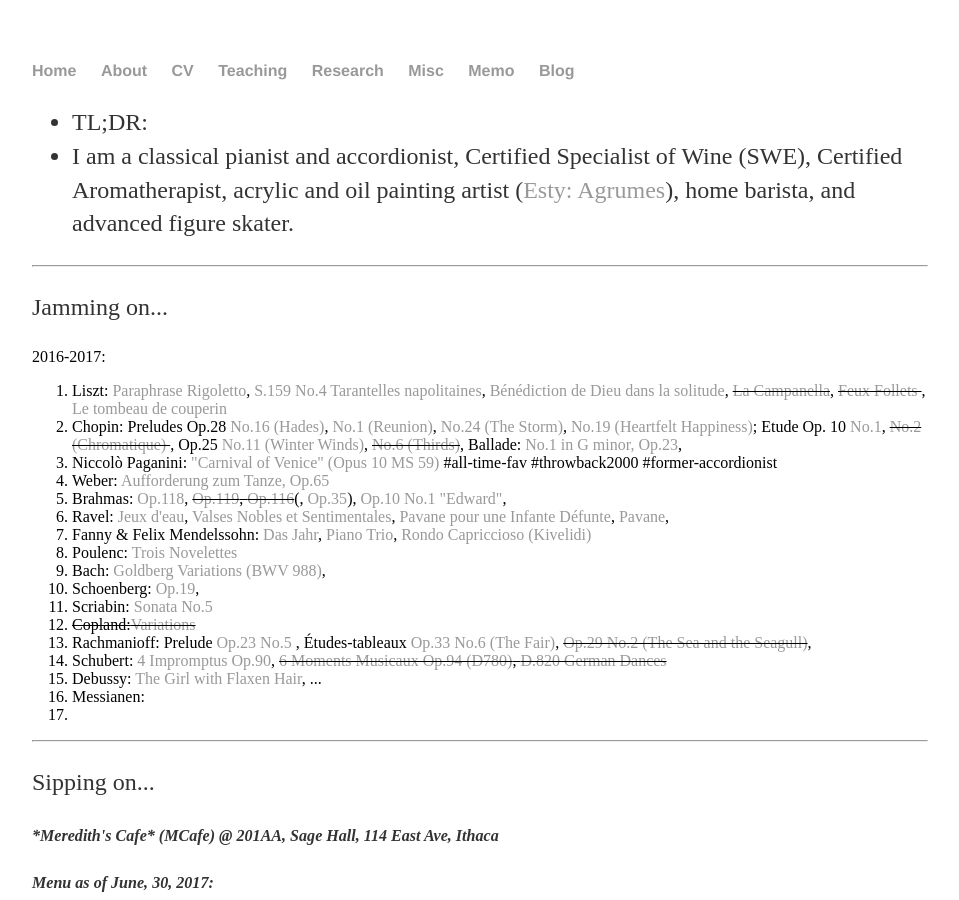
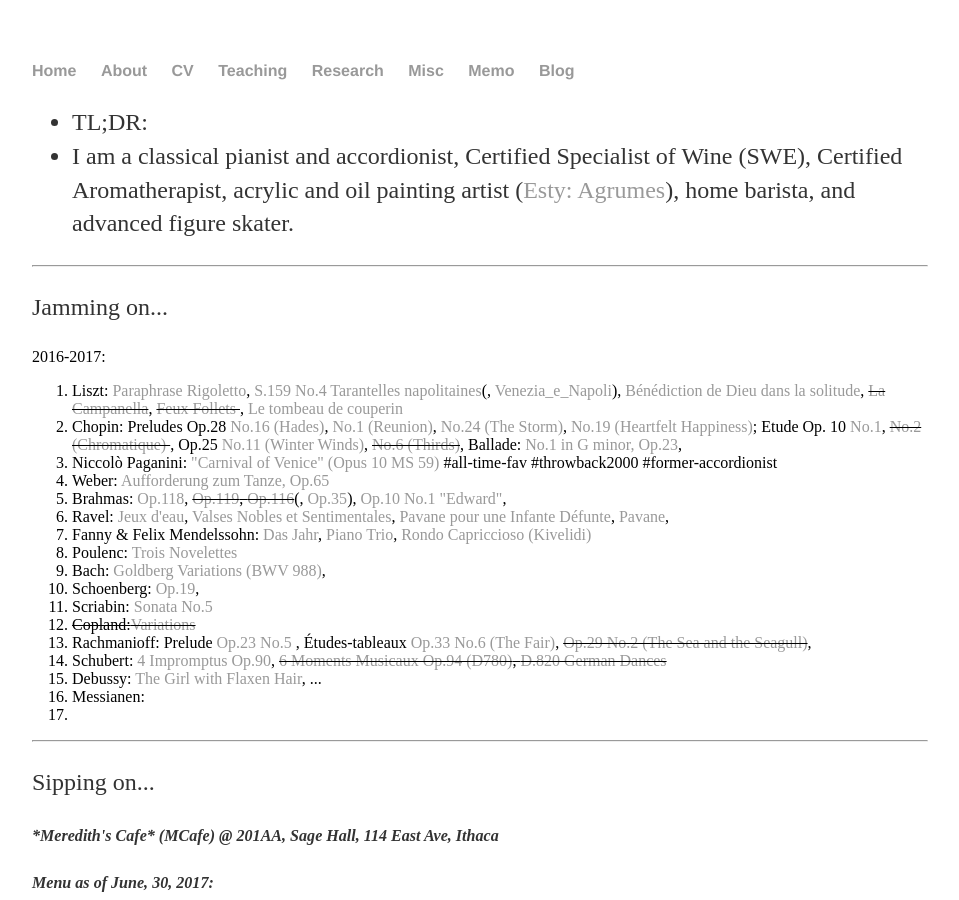
Before and after one commit to shenglih/shenglih.github.io, a Jekyll site: the page built from misc/index.html, in a window 1280 px wide and 900 px high. Shown: the whole window, without its empty margins (160-1119 px from the left). Built offline with Jekyll 4.4.1, drawn with Linux system fonts in a browser that asks for light colours.

Commit message:
Update index.html

```diff
--- a/misc/index.html
+++ b/misc/index.html
@@ -13,7 +13,7 @@ title: Shengli Hu, Misc
 	<p> Jamming on... </p>
 	2016-2017:
 	<ol>
-		<li> Liszt:<a href="/misc/Rigoletto.pdf">  Paraphrase Rigoletto</a>, <a href="/misc/liszts159_4.pdf"> S.159 No.4 Tarantelles napolitaines</a>, <a href="/misc/Harmonies_poetiques_et_religieuses_scan.pdf"> Bénédiction de Dieu dans la solitude</a>, <del><a href="/misc/Liszt_La_Campanella.pdf">La Campanella</a></del>, <del> <a href=""> Feux Follets </a></del>, <a href="/misc/Ravel_Le_tombeau.pdf">Le tombeau de couperin</a></li>
+		<li> Liszt:<a href="/misc/Rigoletto.pdf">  Paraphrase Rigoletto</a>, <a href="/misc/liszts159_4.pdf"> S.159 No.4 Tarantelles napolitaines</a>(, <a href="/misc/Venezia_e_Napoli.pdf">Venezia_e_Napoli</a>), <a href="/misc/Harmonies_poetiques_et_religieuses_scan.pdf"> Bénédiction de Dieu dans la solitude</a>, <del><a href="/misc/Liszt_La_Campanella.pdf">La Campanella</a></del>, <del> <a href=""> Feux Follets </a></del>, <a href="/misc/Ravel_Le_tombeau.pdf">Le tombeau de couperin</a></li>
 		<li> Chopin: Preludes Op.28 <a href="/misc/prelude_op28_no16.pdf">No.16 (Hades)</a>, <a href="">No.1 (Reunion)</a>, <a href="">No.24 (The Storm)</a>, <a href="">No.19 (Heartfelt Happiness)</a>; Etude Op. 10 <a href=""> No.1</a>, <del><a href="">No.2 (Chromatique) </a></del>, Op.25 <a href=""> No.11 (Winter Winds)</a>, <del> <a href=""> No.6 (Thirds)</a></del>, Ballade: <a href=""> No.1 in G minor, Op.23</a>,</li>
 		<li> Niccolò Paganini:<a href="http://www.accordionist.net/68/"> "Carnival of Venice" (Opus 10 MS 59) </a> #all-time-fav #throwback2000 #former-accordionist</li>
 		<li> Weber:<a href=""> Aufforderung zum Tanze, Op.65</a></li>
```
